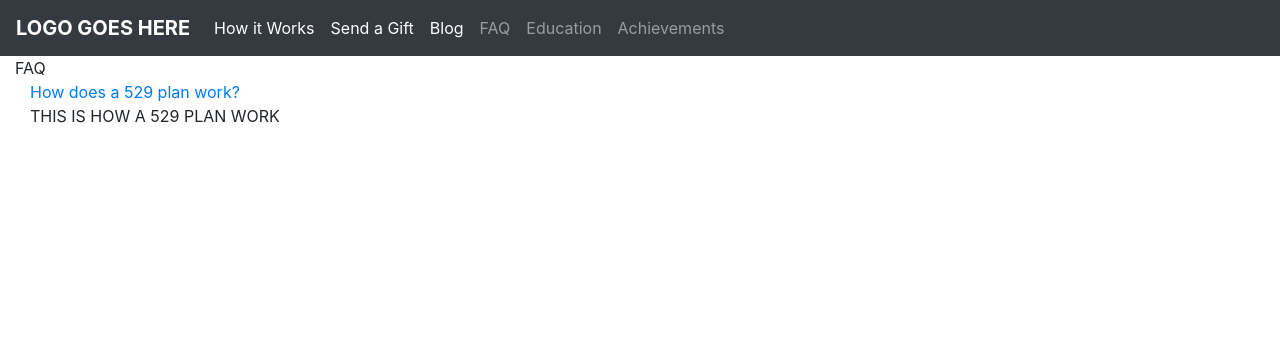
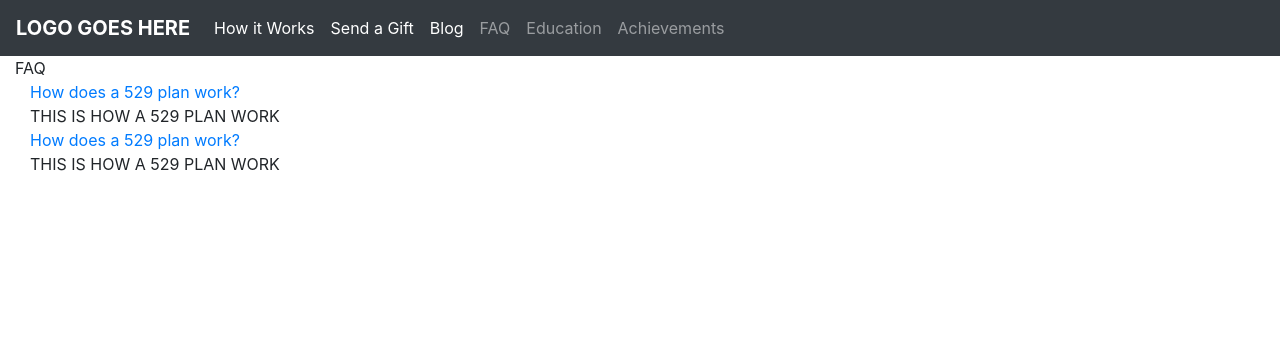
Before and after one commit to Trev-Marshall/Headspace, a Django app: page /trustfundbaby/faq/ in a window 1280 px wide. Shown: the top 340 px of the page. Run offline with Django 3.2, Linux system fonts and the light colour scheme; some libraries are stand-ins or nearby versions.

Commit message:
try two.

```diff
--- a/django_projects/startup/trustfundbaby/templates/faq.html
+++ b/django_projects/startup/trustfundbaby/templates/faq.html
@@ -19,6 +19,23 @@
             </div>
         </div>
     </div>
+
+    <div class="container">
+        <div class ="accordion">
+            <div class="accordion-item">
+                <a class="accordion-link" href="#q1">
+                    How does a 529 plan work?
+                    <i class="icon ion-md-add"></i>
+                    <i class="icon ion-md-remove"></i>
+                </a>
+                <div class="answer">
+                    THIS IS HOW A 529 PLAN WORK
+                </div>
+            </div>
+        </div>
+    </div>
+
+
 </section>
 
 <!-- ion icons -->
```
